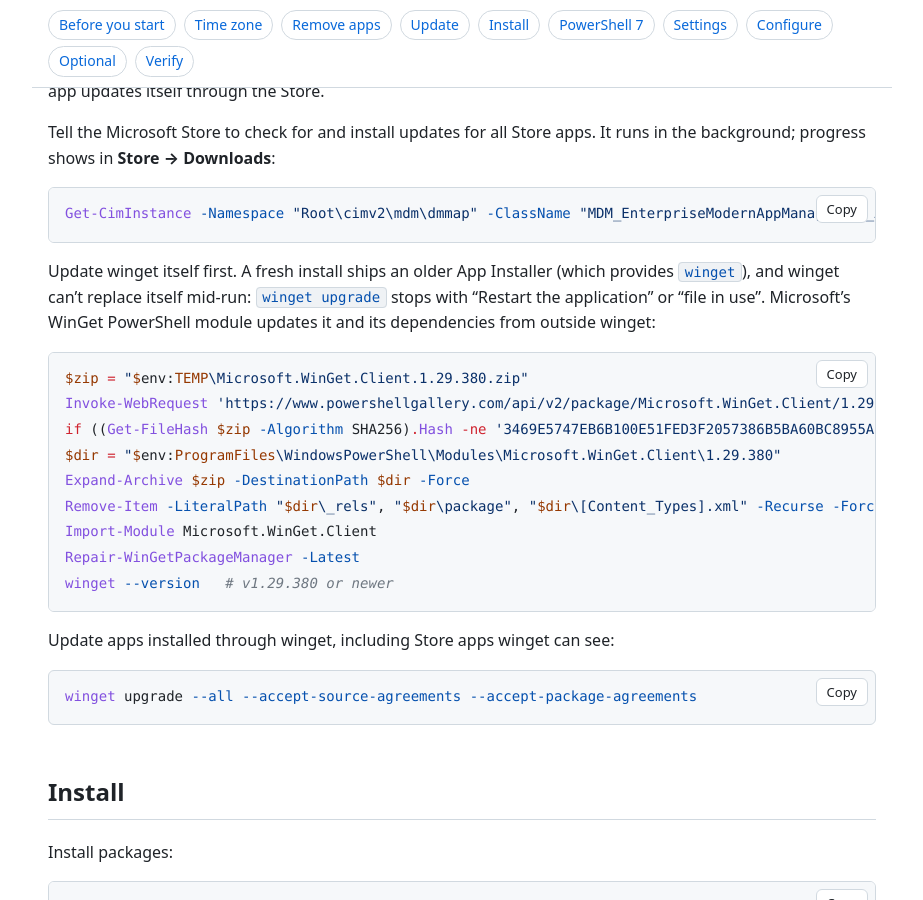
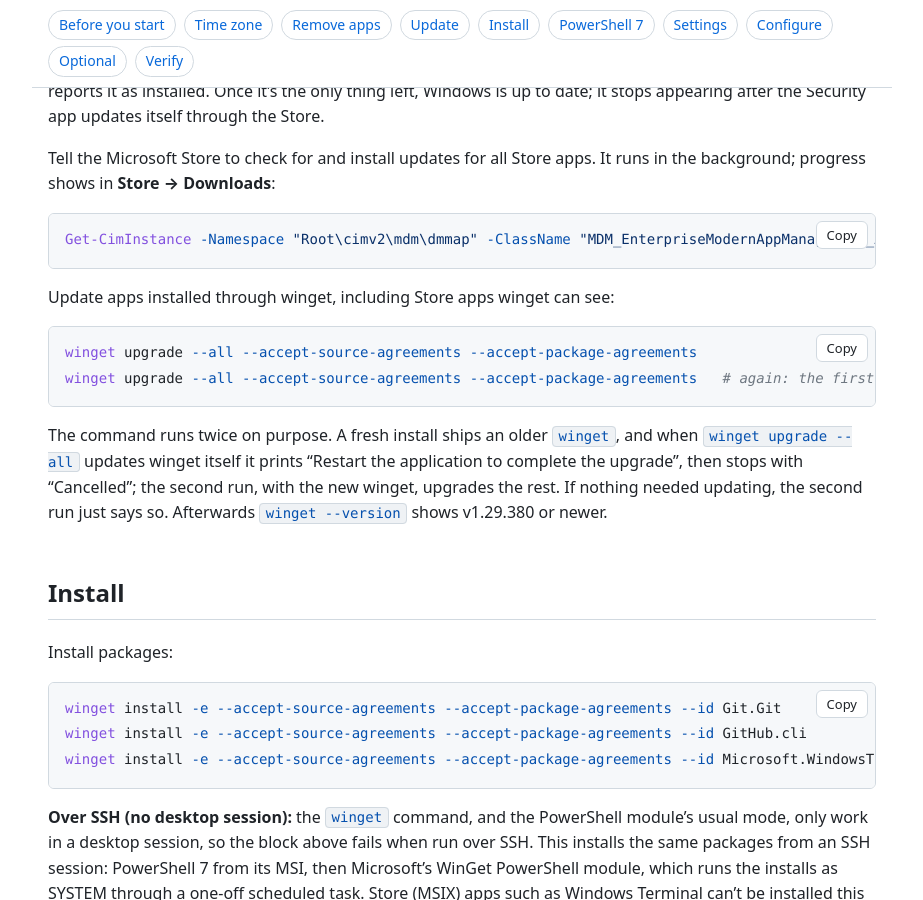
Before and after one commit to leewiscovitch/wiscovitch-install, a Jekyll site: the page built from windows.md, in a window 1280 px wide and 900 px high, scrolled down 4545 px. Shown: the whole window, without its empty margins (178-1101 px from the left). Built offline with Jekyll 4.4.1, drawn with Linux system fonts in a browser that asks for light colours; some of the changed text lies outside the part shown.

Commit message:
Windows: update winget by running upgrade --all twice; skip app placeholders; second Remove apps pass in Verify
From the fresh-image laptop run:
- Repair-WinGetPackageManager hung while Windows installed drivers and a Store
  update of App Installer in the background. Running 'winget upgrade --all' twice
  needs no module: the first run stops after updating winget, the second finishes.
  The test runner accepts 'Cancelled' only on the first of two such runs.
- A fresh install lists a Teams placeholder (MSTeams 1.0.0.1, no files) that can't
  be removed; Windows turns it into the real app after sign-in. Remove apps skips
  packages without files, and Verify repeats the removal for the whole list, which
  removes the real Teams (tested on the laptop). The check ignores placeholders.

Co-Authored-By: Claude Opus 5.5 <noreply@anthropic.com>

````diff
--- a/_data/pm.yml
+++ b/_data/pm.yml
@@ -40,5 +40,6 @@ winget:
   update_label: "Update apps installed through winget, including Store apps winget can see:"
   update:
     - "winget upgrade --all --accept-source-agreements --accept-package-agreements"
+    - "winget upgrade --all --accept-source-agreements --accept-package-agreements   # again: the first run stops after updating winget itself"
   install: "winget install -e --accept-source-agreements --accept-package-agreements --id"
   one_per_line: true
--- /dev/null
+++ b/_includes/remove-again.md
@@ -0,0 +1,13 @@
+{%- comment -%}
+Second Remove-apps pass for the end of setup: every app from the page's `remove:` groups
+in one block (OneDrive has its own uninstaller and is left to its block).
+{%- endcomment -%}
+Remove apps that came back during setup. Windows finishes some apps in the background after the first sign-in (a fresh install's Teams placeholder turns into the full app), and updates can reinstall others, so this repeats the **Remove apps** step for the whole list:
+
+```powershell
+$apps = @(
+{% for g in page.remove %}{% for a in g.apps %}{% unless a.id == 'Microsoft.OneDrive' %}    '{{ a.id }}'  # {{ a.name }}
+{% endunless %}{% endfor %}{% endfor %})
+Get-AppxPackage -AllUsers | Where-Object { $_.Name -in $apps -and $_.InstallLocation -and (Test-Path $_.InstallLocation) } | Remove-AppxPackage -AllUsers
+Get-AppxProvisionedPackage -Online | Where-Object DisplayName -in $apps | Remove-AppxProvisionedPackage -Online | Out-Null
+```
--- a/_includes/remove.md
+++ b/_includes/remove.md
@@ -1,4 +1,4 @@
-Remove built-in apps with PowerShell's app cmdlets. For each group, the first line removes the apps for every user account, and the second removes their provisioned copies, so Windows doesn't reinstall them for new accounts. Apps that aren't installed are skipped, so any group is safe to re-run (feature updates sometimes bring apps back). Works in Terminal and over SSH.
+Remove built-in apps with PowerShell's app cmdlets. For each group, the first line removes the apps for every user account, and the second removes their provisioned copies, so Windows doesn't reinstall them for new accounts. Apps that aren't installed are skipped, and so are placeholder entries with no files behind them (a fresh install can list a Teams stub that can't be removed), so any group is safe to re-run (feature updates sometimes bring apps back). Works in Terminal and over SSH.
 
 {% for g in page.remove -%}
 {%- assign appx = g.apps | where_exp: "a", "a.id != 'Microsoft.OneDrive'" -%}
--- a/windows.md
+++ b/windows.md
@@ -114,16 +114,9 @@ Tell the Microsoft Store to check for and install updates for all Store apps. It
 Get-CimInstance -Namespace "Root\cimv2\mdm\dmmap" -ClassName "MDM_EnterpriseModernAppManagement_AppManagement01" | Invoke-CimMethod -MethodName UpdateScanMethod
 ```
 
-Update winget itself first. A fresh install ships an older App Installer (which provides `winget`), and winget can't replace itself mid-run: `winget upgrade` stops with "Restart the application" or "file in use". Microsoft's WinGet PowerShell module updates it and its dependencies from outside winget:
+{% include update.md %}
 
-```powershell
-{% include ps-module.md name="Microsoft.WinGet.Client" %}
-Import-Module Microsoft.WinGet.Client
-Repair-WinGetPackageManager -Latest
-winget --version   # v{{ site.winget_version }} or newer
-```
-
-{% include update.md %}
+The command runs twice on purpose. A fresh install ships an older `winget`, and when `winget upgrade --all` updates winget itself it prints "Restart the application to complete the upgrade", then stops with "Cancelled"; the second run, with the new winget, upgrades the rest. If nothing needed updating, the second run just says so. Afterwards `winget --version` shows v{{ site.winget_version }} or newer.
 
 ## Install
 
@@ -399,6 +392,8 @@ _No steps yet._
 
 ## Verify
 
+{% include remove-again.md %}
+
 Restart so every change takes effect: theme and Alt+Tab everywhere, touchpad scrolling, fast startup, PATH for newly installed tools, and anything Windows Update left pending. `-Force` doesn't wait for apps to close, so save open work first:
 
 ```powershell
````
Also changed, not shown: other parts of _includes/remove.md (+1 -1 lines), CLAUDE.md (+1 -1 lines), 2 other files.
